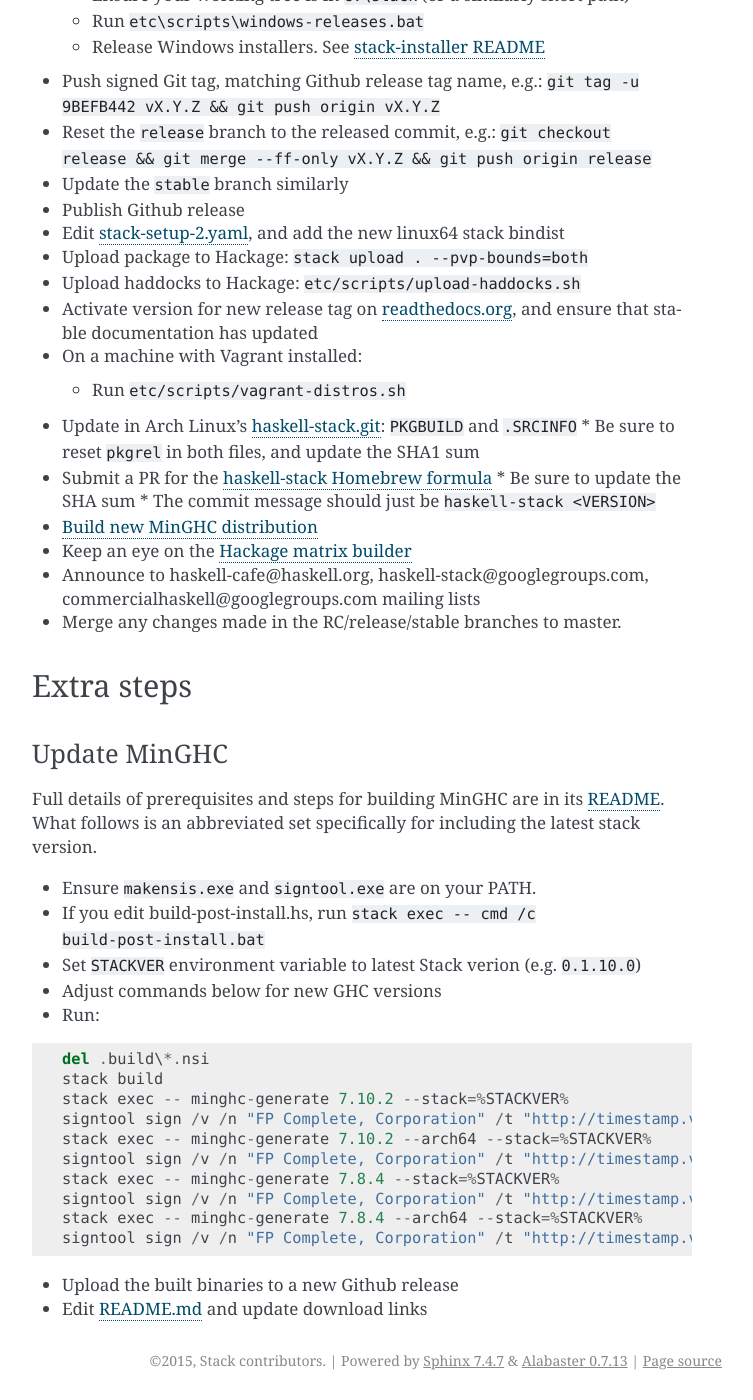
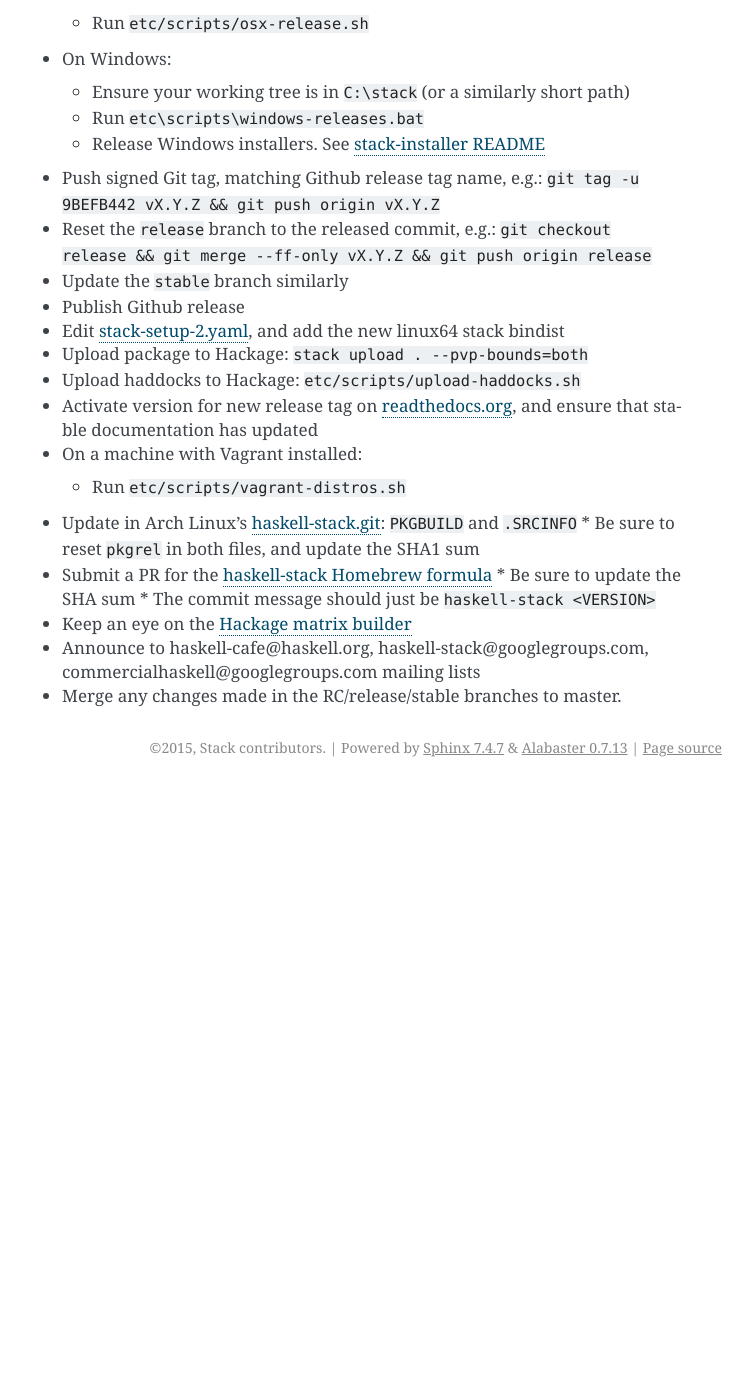
Before and after one commit to commercialhaskell/stack, a Sphinx documentation site: the page built from doc/MAINTAINER_GUIDE.md, in a window 1280 px wide and 1400 px high, scrolled down 1609 px. Shown: the whole window, without its empty margins (388-1141 px from the left). Built offline with Sphinx 7.4.7, drawn with Linux system fonts in a browser that asks for light colours; after the commit the page ends 2396 px from its top, so only the background shows below that; some of the changed text lies outside the part shown.

Commit message:
Update doc/MAINTAINER_GUIDE.md

````diff
--- a/doc/MAINTAINER_GUIDE.md
+++ b/doc/MAINTAINER_GUIDE.md
@@ -103,8 +107,6 @@
       * Be sure to update the SHA sum
       * The commit message should just be `haskell-stack <VERSION>`
 
-* [Build new MinGHC distribution](#update-minghc)
-
 * Keep an eye on the
   [Hackage matrix builder](http://matrix.hackage.haskell.org/package/stack)
 
@@ -112,33 +114,3 @@
   commercialhaskell@googlegroups.com mailing lists
 
 * Merge any changes made in the RC/release/stable branches to master.
-
-## Extra steps
-
-### Update MinGHC
-
-Full details of prerequisites and steps for building MinGHC are in its
-[README](https://github.com/fpco/minghc#building-installers). What follows is an
-abbreviated set specifically for including the latest stack version.
-
-* Ensure `makensis.exe` and `signtool.exe` are on your PATH.
-* If you edit build-post-install.hs, run `stack exec -- cmd /c build-post-install.bat`
-* Set `STACKVER` environment variable to latest Stack verion (e.g. `0.1.10.0`)
-* Adjust commands below for new GHC versions
-* Run:
-
-```
-del .build\*.nsi
-stack build
-stack exec -- minghc-generate 7.10.2 --stack=%STACKVER%
-signtool sign /v /n "FP Complete, Corporation" /t "http://timestamp.verisign.com/scripts/timestamp.dll" .build\minghc-7.10.2-i386.exe
-stack exec -- minghc-generate 7.10.2 --arch64 --stack=%STACKVER%
-signtool sign /v /n "FP Complete, Corporation" /t "http://timestamp.verisign.com/scripts/timestamp.dll" .build\minghc-7.10.2-x86_64.exe
-stack exec -- minghc-generate 7.8.4 --stack=%STACKVER%
-signtool sign /v /n "FP Complete, Corporation" /t "http://timestamp.verisign.com/scripts/timestamp.dll" .build\minghc-7.8.4-i386.exe
-stack exec -- minghc-generate 7.8.4 --arch64 --stack=%STACKVER%
-signtool sign /v /n "FP Complete, Corporation" /t "http://timestamp.verisign.com/scripts/timestamp.dll" .build\minghc-7.8.4-x86_64.exe
-```
-
-* Upload the built binaries to a new Github release
-* Edit [README.md](https://github.com/fpco/minghc/blob/master/README.md#using-the-installer) and update download links
````
Also changed, not shown: other parts of doc/MAINTAINER_GUIDE.md (+4 -0 lines).
